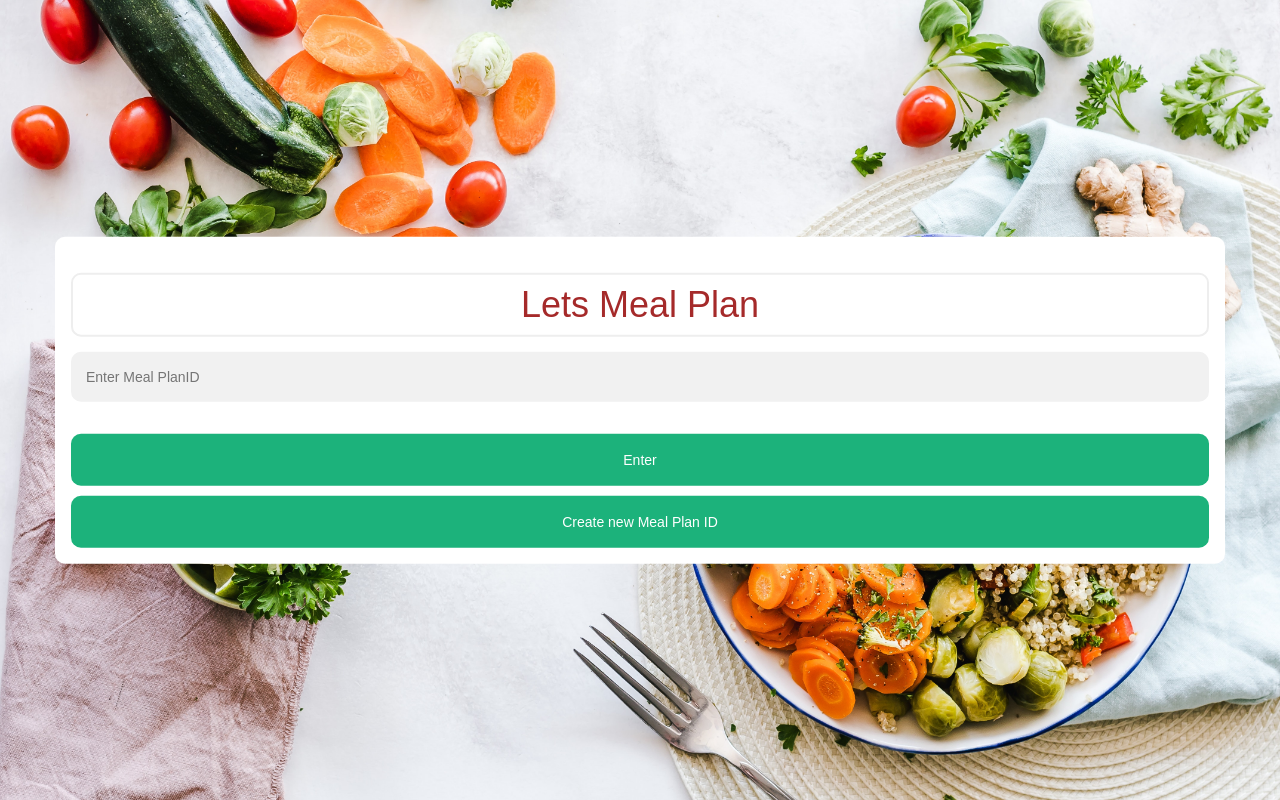
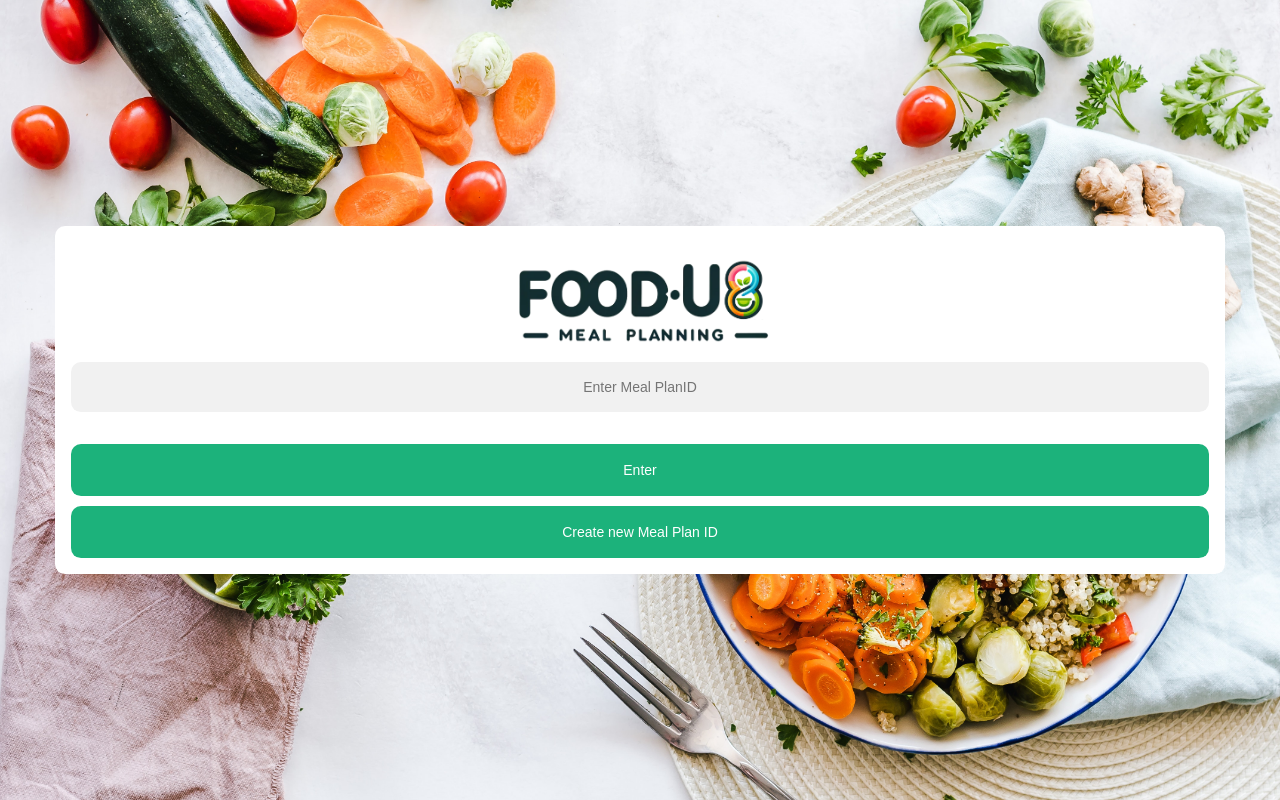
Before and after one commit to jrmusan/meal_planner, a Flask app: page / in a window 1280 px wide. Run offline with Flask 3, Linux system fonts and the light colour scheme; some libraries are stand-ins or nearby versions.

Commit message:
Added a fun new logo

```diff
--- a/templates/user.html
+++ b/templates/user.html
@@ -9,8 +9,10 @@
    <body>
       <div class="bg-img">
          <form method="post" class="container">
-            <h1>Lets Meal Plan</h1>
-            <input type="text" placeholder="Enter Meal PlanID" name="user_id">
+            <div class="text-center">
+               <img src="{{ url_for('static', filename='images/inline_logo.png') }}" alt="Logo" style="width: 300px; height: auto;">
+            </div>
+            <input type="text" placeholder="Enter Meal PlanID" name="user_id" style="text-align: center;">
             <button type="submit" name="submit_button" class="btn" value="enter">Enter</button>
             <button class="btn" name="submit_button" type="submit" value="new">Create new Meal Plan ID</button>
          </form>
```
Also changed, not shown: static/images/inline_logo.png (added).
